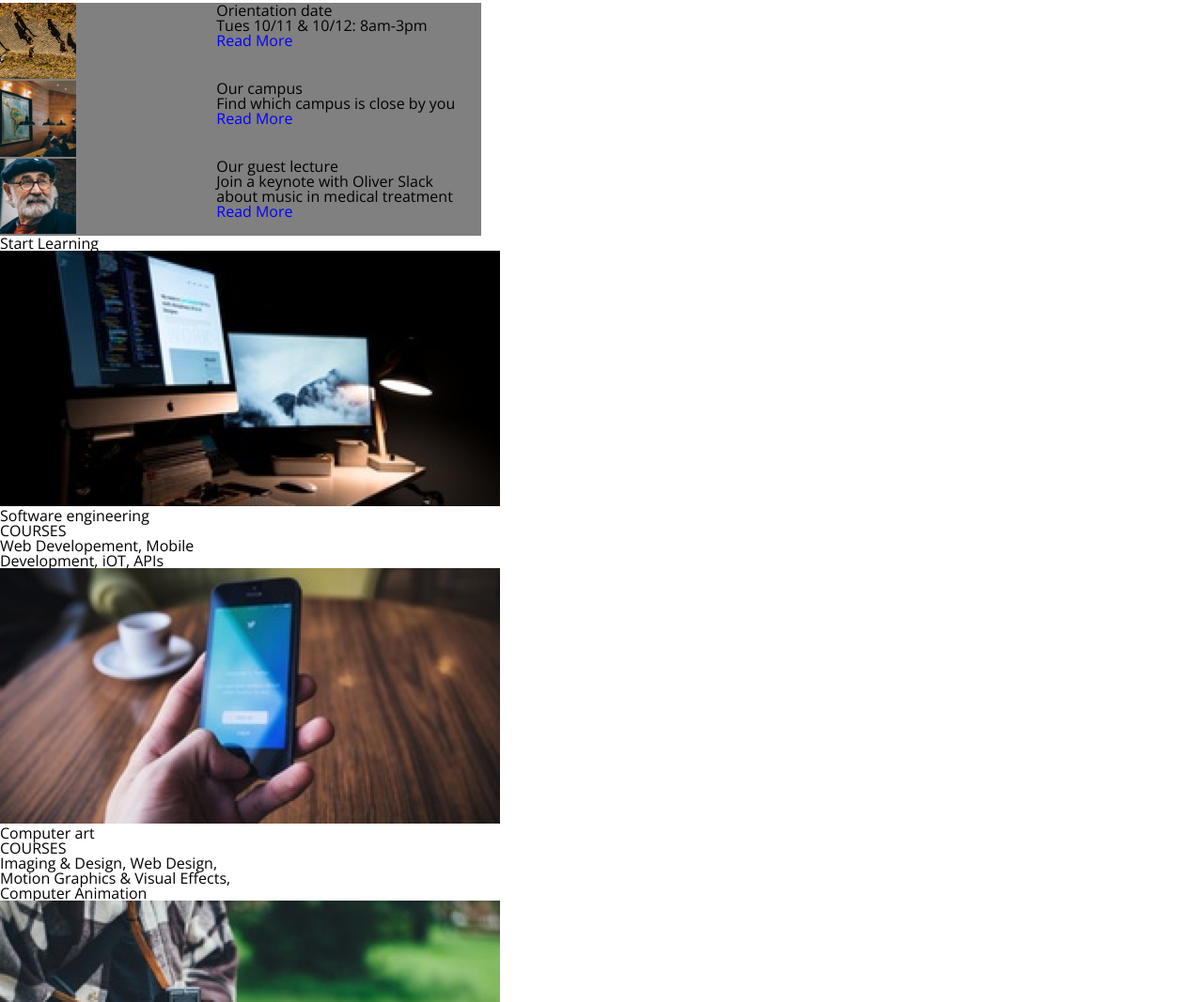
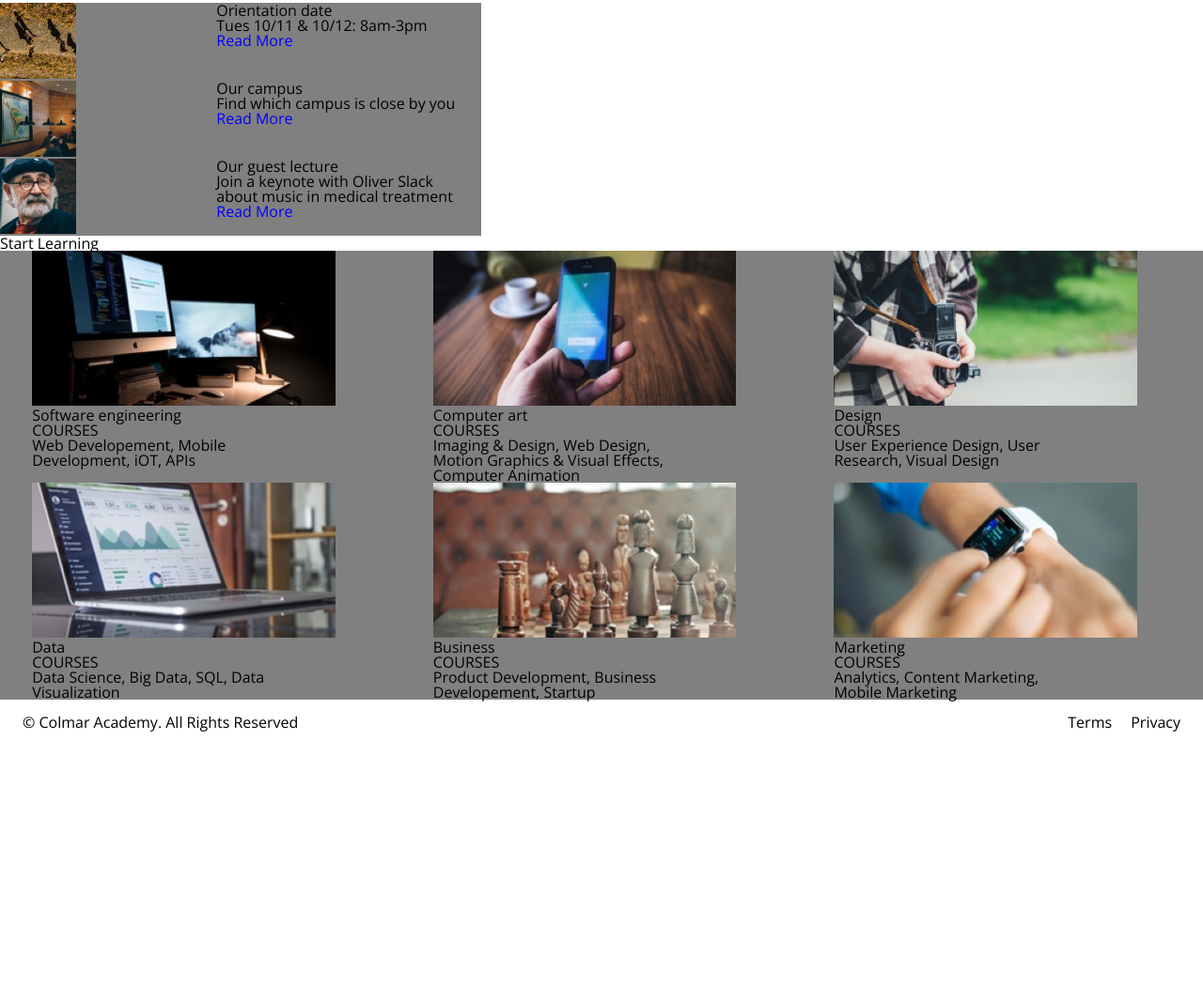
Before and after one commit to scgray67/ColmarAcademy, a plain HTML site: page index.html in a window 1280 px wide. Shown: the part 1326-2393 px from the top of the page at 94% size. After the commit the page ends 2151 px from the top, so only its background shows below. Drawn offline with nearby package versions, Linux system fonts and the light colour scheme.

Commit message:
photo grid

```diff
--- a/index.html
+++ b/index.html
@@ -98,7 +98,6 @@
     <h1>Start Learning</h1>
 
     <div class="section-three">
-
      <div class="section-three-photo-text">
         <img src="resources/images/course-software.jpg">
         <div class="sectionthreetext">
@@ -108,7 +107,7 @@
            <p>Development, iOT, APIs</p>
         </div>
       </div>
-
+      <div class="section-three-photo-text">
        <img src="resources/images/course-computer-art.jpg">
        <div class="sectionthreetext">
           <h3>Computer art</h3>
@@ -117,6 +116,8 @@
           <p>Motion Graphics & Visual Effects,</p>
           <p>Computer Animation</p>
         </div>
+      </div>
+      <div class="section-three-photo-text">
           <img src="resources/images/course-design.jpg">
           <div class="sectionthreetext">
             <h3>Design</h3>
@@ -124,6 +125,8 @@
             <p>User Experience Design, User</p>
             <p>Research, Visual Design</p>
          </div>
+     </div>
+     <div class="section-three-photo-text">
        <img src="resources/images/course-data.jpg">
        <div class="sectionthreetext">
           <h3>Data</h3>
@@ -131,6 +134,8 @@
           <p>Data Science, Big Data, SQL, Data</p>
           <p>Visualization</p>
        </div>
+     </div>
+     <div class="section-three-photo-text">
        <img src="resources/images/course-business.jpg">
         <div class="sectionthreetext">
           <h3>Business</h3>
@@ -138,12 +143,15 @@
           <p>Product Development, Business</p>
           <p>Developement, Startup</p>
         </div>
+      </div>
+        <div class="section-three-photo-text">
       <img src="resources/images/course-marketing.jpg">
       <div class="sectionthreetext">
         <h3>Marketing</h3>
         <p>COURSES</p>
         <p>Analytics, Content Marketing,</p>
         <p>Mobile Marketing</p>
+      </div>
      </div>
    </div>
 
--- a/resources/css/styles.css
+++ b/resources/css/styles.css
@@ -132,11 +132,23 @@ header {
 
 /* Begin Section Three */
 
-/*.section-three {
+.section-three {
   display: flex;
-  flex-flow: wrap;
+  flex-wrap: wrap;
+  justify-content: space-around;
   width: 100%;
-}*/
+  background-color: grey;
+}
+
+.section-three-photo-text {
+  width: 28%;
+  height: auto;
+}
+
+.section-three-photo-text img {
+  width: 90%;
+  height: auto;
+}
 
 /* Footer */
 
```
Lines whose indentation alone changed are shown as unchanged.
